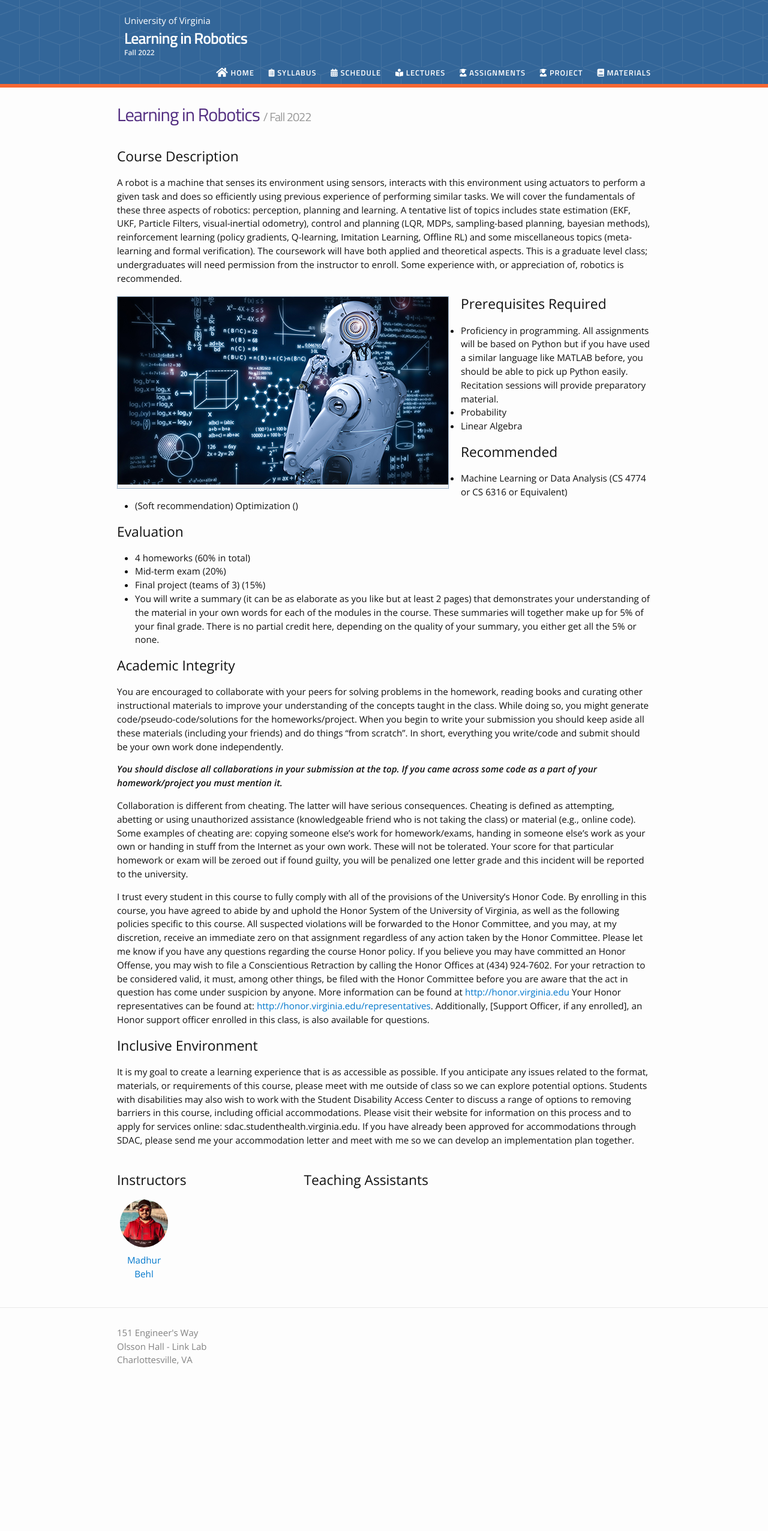
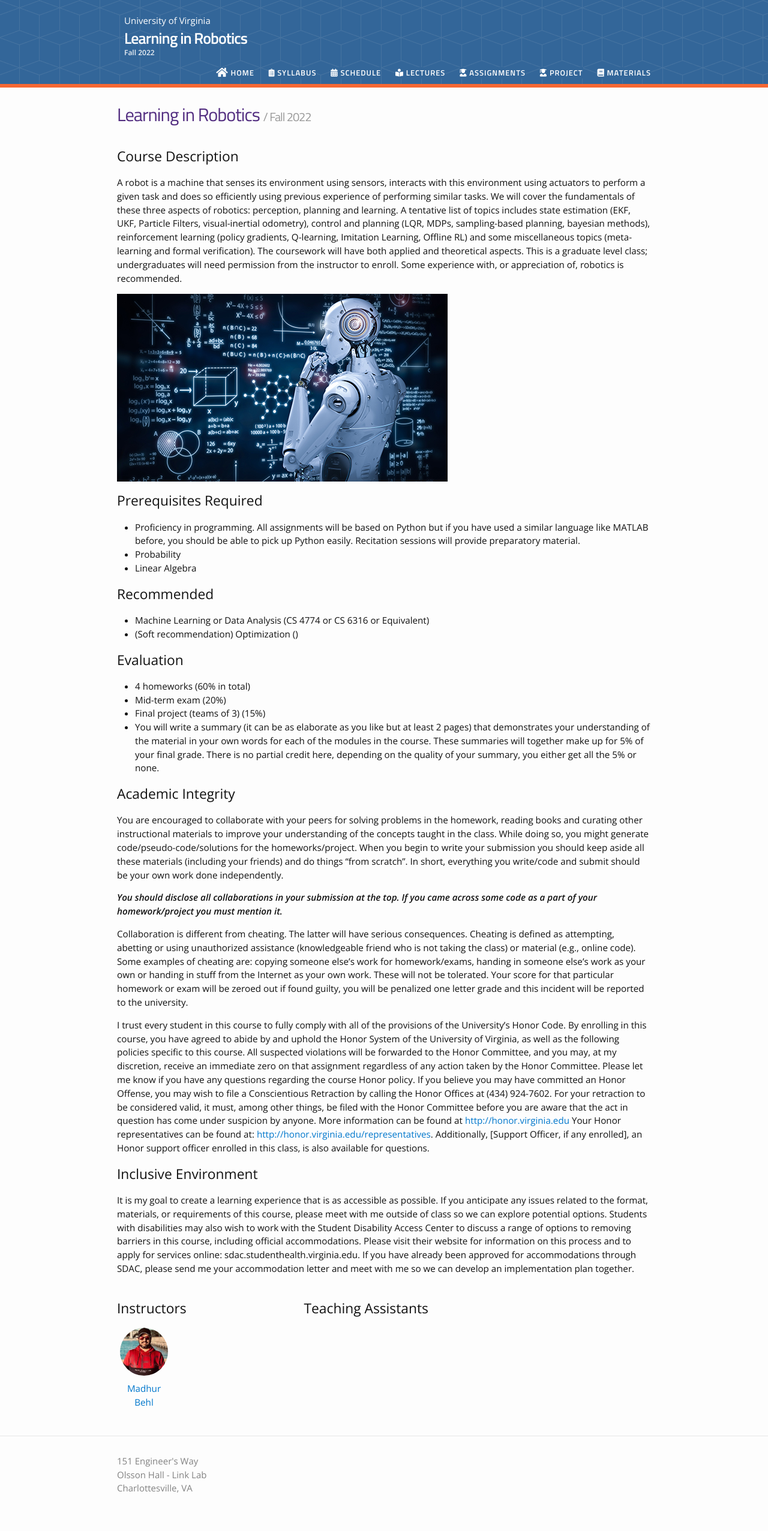
Before and after one commit to linklab-uva/robotlearning, a Jekyll site: the page built from index.md, in a window 1280 px wide. Shown: the whole page at 60% size. Built offline with Jekyll 4.4.1, drawn with Linux system fonts in a browser that asks for light colours; nearby versions of some CDN libraries; before the commit the page ends 2339 px from its top, so only the background shows below that.

Commit message:
more img stuff

```diff
--- a/index.md
+++ b/index.md
@@ -2,7 +2,7 @@
 layout: home
 ---
 
-{% include image.html url="/_images/robotlearning.jpeg" width=551 align="left" %}
+![Robot Learning](/_images/robotlearning.jpeg)
 
 ## Prerequisites Required
 - Proficiency in programming. All assignments will be based on Python but if you have used a similar language like MATLAB before, you should be able to pick up Python easily. Recitation sessions will provide preparatory material.
```
